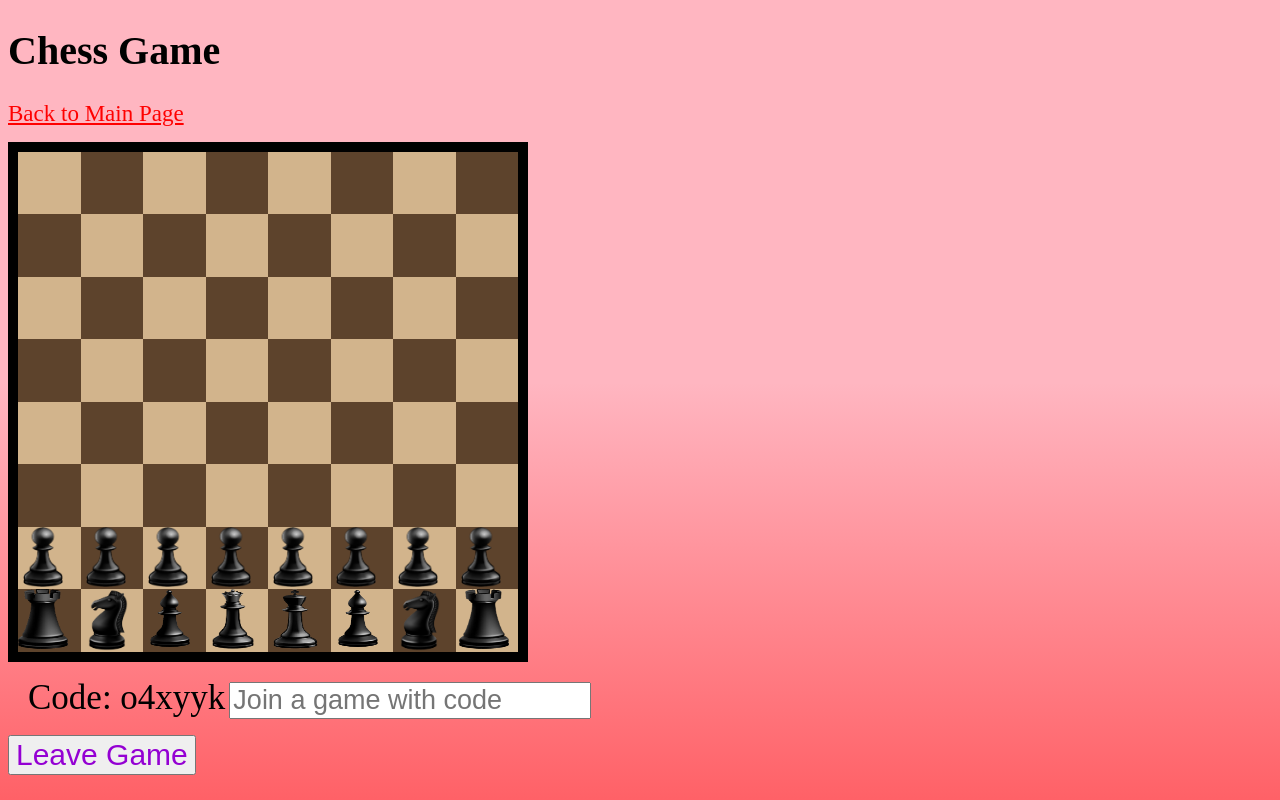
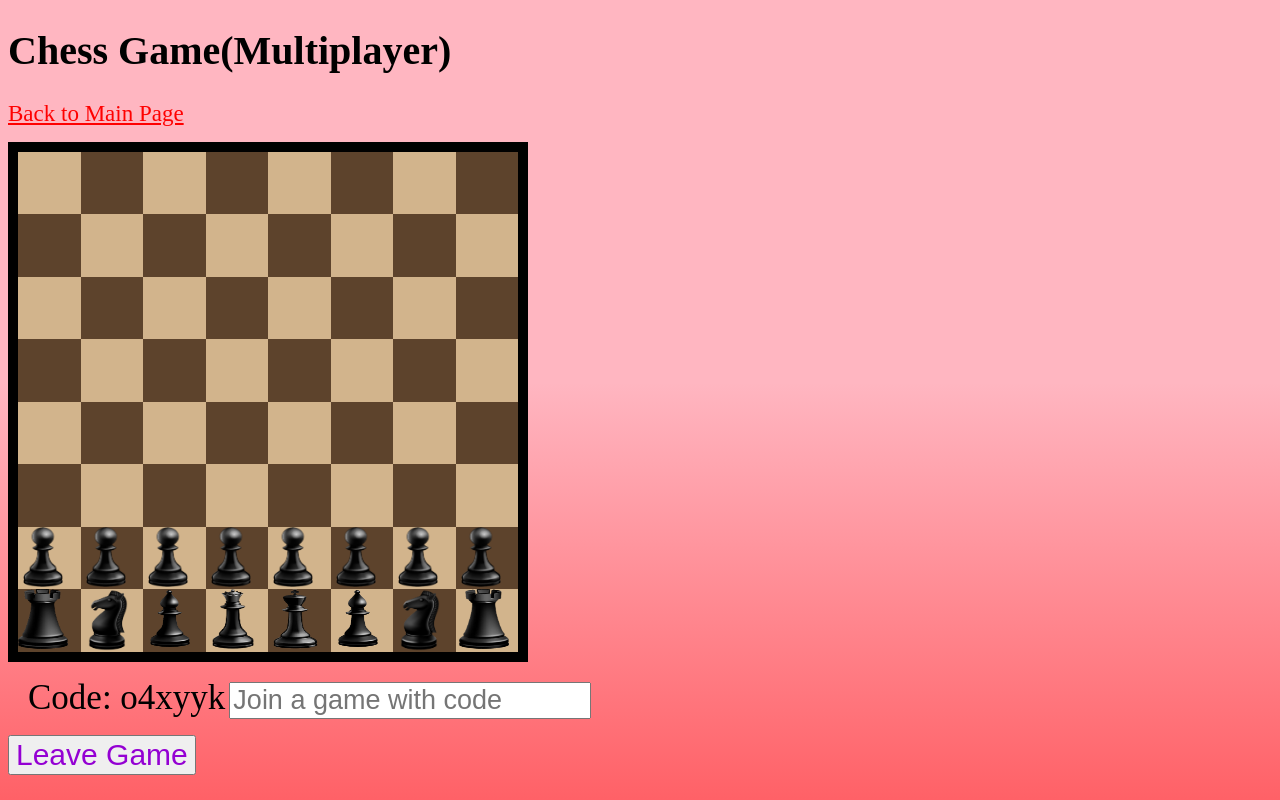
Before and after one commit to soph1428/Chess, a website: page chess.html in a window 1280 px wide. Shown: the top 800 px of the page. Drawn offline with nearby package versions, Linux system fonts and the light colour scheme; no server answers.

Commit message:
make it better

```diff
--- a/chess.html
+++ b/chess.html
@@ -16,7 +16,7 @@
             }
             </style>
             <meta name="viewport" content="width=device-width, initial-scale=1">
-            <h1 style="font-size: 40px;">Chess Game</h1>
+            <h1 style="font-size: 40px;">Chess Game(Multiplayer)</h1>
             <a href="https://fun-activities-2.herokuapp.com" style="color: red; font-size: 23px;">Back to Main Page</a>
             <div id="checkerboard" style="margin-top: 15px; position: relative; z-index: 2;">
                 <div id="tanSquare1" style="position: absolute; margin-left: 10px; margin-top: 10px; width: 62.5px; height: 62.5px; background-color: tan;"></div>
```
